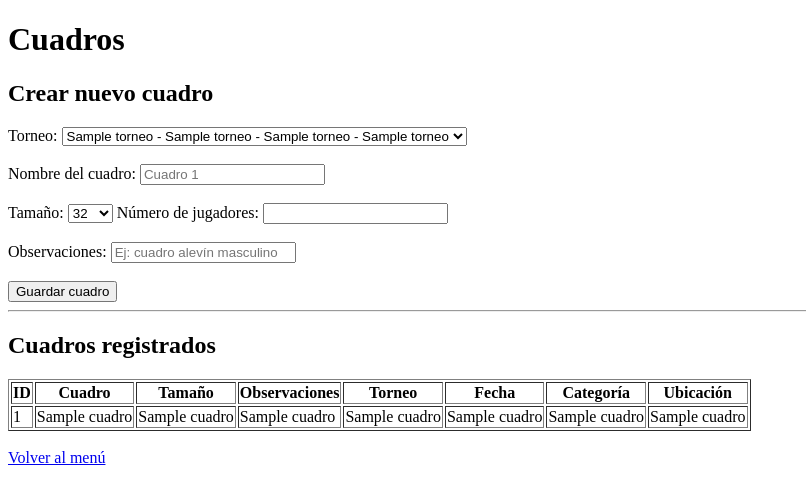
After one commit to jordi4949/app_tennis, a Python web app: template app/templates/cuadros.html in a window 1280 px wide. The commit adds this page. Shown: the top 504 px of the page, without its empty margins (0-806 px from the left). Run offline with Jinja, Linux system fonts and the light colour scheme; the template is opened without the code that fills it: most values are stand-ins (such as "Sample title", 1, 10 or a date in 2020).

Commit message:
Añadir gestion de cuadros y numero de jugadores

```diff
--- /dev/null
+++ b/app/templates/cuadros.html
@@ -0,0 +1,89 @@
+<!DOCTYPE html>
+<html lang="es">
+<head>
+    <meta charset="UTF-8">
+    <title>Cuadros</title>
+</head>
+<body>
+
+<h1>Cuadros</h1>
+
+<h2>Crear nuevo cuadro</h2>
+
+<form method="post" action="/admin/cuadros">
+
+    <label>Torneo:</label>
+    <select name="torneo_id" required>
+        {% for torneo in torneos %}
+            <option value="{{ torneo[0] }}">
+                {{ torneo[1] }} - {{ torneo[3] }} - {{ torneo[4] }} - {{ torneo[2] }}
+            </option>
+        {% endfor %}
+    </select>
+
+    <br><br>
+
+    <label>Nombre del cuadro:</label>
+    <input type="text" name="nombre" placeholder="Cuadro 1" required>
+
+    <br><br>
+
+    <label>Tamaño:</label>
+    <select name="tamano" required>
+        <option value="8">8</option>
+        <option value="16">16</option>
+        <option value="32" selected>32</option>
+        <option value="64">64</option>
+        <option value="128">128</option>
+    </select>
+
+    <label>Número de jugadores:</label>
+    <input type="number" name="numero_jugadores" min="0" required>
+
+
+    <br><br>
+
+    <label>Observaciones:</label>
+    <input type="text" name="observaciones" placeholder="Ej: cuadro alevín masculino">
+
+    <br><br>
+
+    <button type="submit">Guardar cuadro</button>
+</form>
+
+<hr>
+
+<h2>Cuadros registrados</h2>
+
+<table border="1">
+    <tr>
+        <th>ID</th>
+        <th>Cuadro</th>
+        <th>Tamaño</th>
+        <th>Observaciones</th>
+        <th>Torneo</th>
+        <th>Fecha</th>
+        <th>Categoría</th>
+        <th>Ubicación</th>
+    </tr>
+
+    {% for c in cuadros %}
+    <tr>
+        <td>{{ c[0] }}</td>
+        <td>{{ c[1] }}</td>
+        <td>{{ c[2] }}</td>
+        <td>{{ c[3] }}</td>
+        <td>{{ c[4] }}</td>
+        <td>{{ c[5] }}</td>
+        <td>{{ c[6] }}</td>
+        <td>{{ c[7] }}</td>
+    </tr>
+    {% endfor %}
+</table>
+
+<br>
+
+<a href="/admin">Volver al menú</a>
+
+</body>
+</html>
--- a/app/templates/index.html
+++ b/app/templates/index.html
@@ -78,6 +78,7 @@
                 <a href="/admin/partidos">Partidos</a>
                 <a href="/admin/sets">Sets</a>
                 <a href="/admin/importar-jugadores">Importar jugadores OCR</a>
+                <a href="/admin/cuadros">Cuadros</a>
             </div>
         </div>
     </div>
```
Also changed, not shown: app/main.py (+65 -0 lines).
